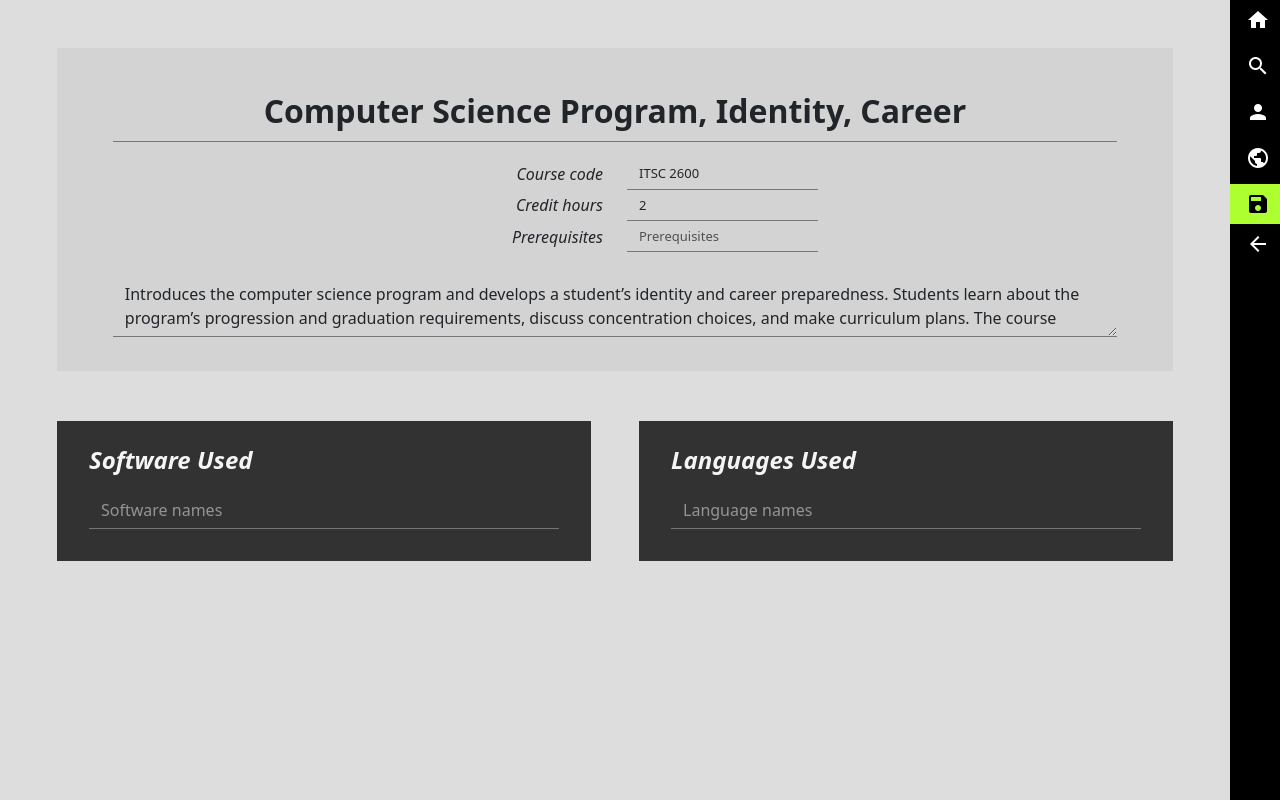
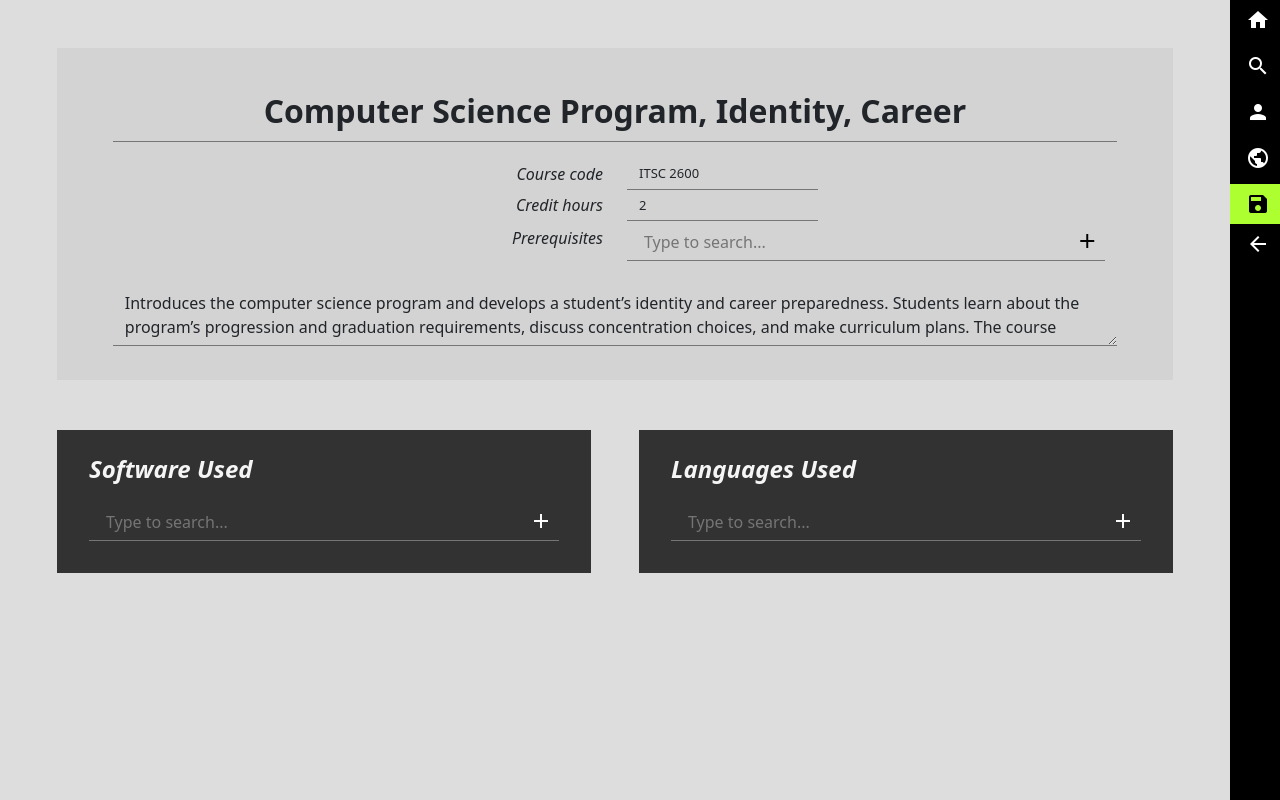
Before and after one commit to jeffreyalanwang/cheesecookie, a Flask app: page /course/7/edit in a window 1280 px wide. Run offline with Flask 2, Linux system fonts and the light colour scheme; data comes from the database, SQL or seed files in the repository.

Commit message:
add input for relational info in database pages. not implemented in backend

```diff
--- a/app.py
+++ b/app.py
@@ -230,8 +230,13 @@ def courseEditPage(id):
                             credit_hours=int(results["credit_hours"]),
                             description=results["description"])
 
+    all_course = db_access.allCourses(Course.id)
+    all_language = db_access.allLanguages(Language.id)
+    all_software = db_access.allSoftwares(Software.id)
     course = db_access.getCourse(id)
-    return render_template('database_edit/course_edit.html', course=course,languages=course.compatible_language, softwares=course.compatible_software, requires=course.course_requires)
+    return render_template('database_edit/course_edit.html', course=course,
+                           languages=course.compatible_language, softwares=course.compatible_software, requires=course.course_requires,
+                           all_course=all_course, all_language=all_language, all_software=all_software)
 
 @app.route('/language/<int:id>', methods=['GET'])
 def languagePage(id):
@@ -255,8 +260,13 @@ def languageEditPage(id):
             if imgFile.filename:
                 imgSave('language', id, imgFile)
 
+    all_course = db_access.allCourses(Course.id)
+    all_language = db_access.allLanguages(Language.id)
+    all_software = db_access.allSoftwares(Software.id)
     language = db_access.getLanguage(id)
-    return render_template('database_edit/language_edit.html', id=id, language=language,courses=language.compatible_course, softwares=language.compatible_software)
+    return render_template('database_edit/language_edit.html', id=id, language=language,
+                           courses=language.compatible_course, softwares=language.compatible_software,
+                           all_course=all_course, all_language=all_language, all_software=all_software)
 
 @app.route('/software/<int:id>', methods=['GET'])
 def softwarePage(id):
@@ -280,8 +290,13 @@ def softwareEditPage(id):
             if imgFile.filename:
                 imgSave('software', id, imgFile)
 
+    all_course = db_access.allCourses(Course.id)
+    all_language = db_access.allLanguages(Language.id)
+    all_software = db_access.allSoftwares(Software.id)
     software = db_access.getSoftware(id)
-    return render_template('database_edit/software_edit.html', id=id, software=software,languages=software.compatible_language, courses=software.compatible_course)
+    return render_template('database_edit/software_edit.html', id=id, software=software,
+                            languages=software.compatible_language, courses=software.compatible_course,
+                            all_course=all_course, all_language=all_language, all_software=all_software)
 
 # e.g. /software/1/guide/1
 # type can be language or software.
--- /dev/null
+++ b/static/css/chips.css
@@ -0,0 +1,60 @@
+.chips-input-container {
+    display: flex;
+    flex-wrap: wrap;
+    position: relative;
+}
+
+.chips-container {
+    display: flex;
+    gap: 10px;
+}
+
+.chip {
+    cursor: pointer;
+    padding-left: .5rem;
+    display: flex;
+    align-items: center;
+    color: black;
+    background-color: #f0f0f0;
+    gap: 5px;
+    white-space:nowrap
+}
+.close-icon {
+    font-weight: bold;
+    color: red;
+    padding-right: .6rem;
+}
+
+.chip-form {
+    display: flex;
+    flex-grow: 100;
+}
+.chip-form .chip-input {
+    margin-left: 5px;
+    margin-top: 3px;
+    color: white;
+    background: none;
+    border: none;
+    padding: 0;
+    width: 100%;
+}
+.chip-form .chip-input:focus {
+    outline: none;
+}
+.chip-form button {
+    border: none;
+    background: none;
+    color: white;
+    cursor: pointer;
+
+    position:absolute;
+    bottom:0;
+    right:0;
+}
+
+#details .chip-input {
+    color: black;
+}
+#details button {
+    color: black;
+}
--- /dev/null
+++ b/static/js/chips.js
@@ -0,0 +1,109 @@
+// taken from
+// https://www.geeksforgeeks.org/how-to-create-a-chips-component-using-html-css-javascript
+
+function addOption(id, dataList) {
+    dataList.children("[data-id=" + id + "]").prop("disabled", false);
+}
+
+function removeOption(id, dataList) {
+    dataList.children("[data-id=" + id + "]").prop("disabled", true);
+}
+
+// Function to create a new chip
+function createChip(name, id, containerClass) {
+    const dataList = $( "datalist", $(containerClass).parent() );
+    $(containerClass)
+        // add chip element
+        .append($('<div></div>')
+        .addClass("chip")
+            // add chip's name element
+            .append($('<div></div>')
+            .addClass("chip-name")
+            .text(name)
+            .attr("data-id", id)
+            )
+            // add chip's remove button
+            .append($('<div></div>')
+            .addClass("close-icon")
+            .text("x")
+            )
+        .click(function () {
+            addOption(id, dataList);
+            $(this).remove();
+        })
+        );
+    removeOption(id, dataList);
+}
+
+function chipId(name, dataList) {
+    let id = -1;
+    dataList.children('option').each(function () {
+        if (this.value === name) {
+            id = $(this).attr("data-id");
+        }
+    });
+    return id;
+}
+
+function validChip(name, dataList) {
+    let sentinel = false;
+    dataList.children('option').each(function () {
+        if (this.value === name) {
+            sentinel = true;
+        }
+    });
+    return sentinel;
+}
+
+function plusButtonColor(color, button, speed) {
+
+    let inTrans, outTrans, waitTime;
+    switch (speed) {
+        case 1:
+            inTrans = "0.25s ease";
+            outTrans = "0.3s linear";
+            waitTime = 800;
+            break;
+        case 2:
+            inTrans = "0s ease";
+            outTrans = "0.75s linear";
+            waitTime = 200;
+            break;
+        default:
+            console.log("issue 21439812734");
+      }
+
+    button.stop();
+    button.css({"color": color, "transition":"color " + inTrans});
+    setTimeout(function () {
+        button.css({"color": "unset", "transition":"color " + outTrans});
+    }, waitTime);
+}
+
+$(document).ready(function($)
+{
+    // Handle chips form submission
+    $("button", ".chip-form").click(function(){
+        const nameInput = $(".chip-input", $(this).parent())
+        const name = nameInput.val().trim();
+        const dataList = $('dataList', $(this).parent())
+        if (name !== "" && validChip(name, dataList)) {
+            plusButtonColor("#66FF00", $(this), 2);
+
+            let containerClass = "";
+            $(this).parent()[0].classList.values().forEach(element => {
+                className = element;
+                if (className == "chip-form") {
+                    className = "chips-container";
+                }
+                containerClass += "." + className;
+            });
+
+            createChip(name, chipId(name, dataList), containerClass);
+
+            nameInput.val("");
+        } else { // invalid chip name input
+            plusButtonColor("red", $(this), 1);
+        }
+    });
+});
--- a/static/js/form_submit.js
+++ b/static/js/form_submit.js
@@ -5,16 +5,39 @@ $(document).ready(function($)
             event.preventDefault();
 
             // collect all form responses
-            //var data = {'submit': true};
             var data = new FormData();
 
-            $(':input', 'form').each(function(){
+            // collect data from input and textarea elements
+            $(':input[form="main-form"]', 'form[id="main-form"]').each(function(){
                 if ($(this).attr('type') === "file") { // for image uploads
                     data.append($(this).attr('id'), $(this).prop('files')[0])
                 } else {
                     data.append($(this).attr('id'), $(this).val());
                 }
             });
+
+            // collect data from chip-based inputs
+            var course_ids = []; // when corresponds to page, this is a list of courses that this course requires
+            $('.chip-name', '.course-chips').each(function(){
+                course_ids.push($(this).attr("data-id"));
+            });
+            if (course_ids.length > 0) {
+                data.append("course_ids", course_ids);
+            }
+            var software_ids = [];
+            $('.chip-name', '.software-chips').each(function(){
+                software_ids.push($(this).attr("data-id"));
+            });
+            if (software_ids.length > 0) {
+                data.append("software_ids", software_ids);
+            }
+            var language_ids = [];
+            $('.chip-name', '.language-chips').each(function(){
+                language_ids.push($(this).attr("data-id"));
+            });
+            if (language_ids.length > 0) {
+                data.append("language_ids", language_ids);
+            }
 
             console.log("Form data: ");
             for (var pair of data.entries()) {
--- a/templates/base.html
+++ b/templates/base.html
@@ -19,7 +19,7 @@
         <a class="nav-link" data-bs-toggle="tooltip" title="Profile" href="/profile"><i class="material-icons">person</i></a>
         <a class="nav-link" data-bs-toggle="tooltip" title="Explore" href="/explore"><i class="material-icons">public</i></a>
         <a class="nav-link" data-bs-toggle="tooltip" title="Edit this page" href="{{ url_for( request.endpoint, **request.view_args)}}/edit" id="edit_button"><i class="material-icons">edit</i></a>
-        <button type="submit" class="nav-link btn btn-primary" data-bs-toggle="tooltip" title="Save changes" id="save_button"><i class="material-icons">save</i></button>
+        <button type="submit" form="main-form" class="nav-link btn btn-primary" data-bs-toggle="tooltip" title="Save changes" id="save_button"><i class="material-icons">save</i></button>
         <a class="nav-link" data-bs-toggle="tooltip" title="Back to viewing" href="{{ "/".join(url_for( request.endpoint, **request.view_args).split("/")[:-1]) }}" id="back_button"><i class="material-icons">arrow_back</i></a>
     </nav>
 
--- a/templates/database_edit/course_edit.html
+++ b/templates/database_edit/course_edit.html
@@ -12,10 +12,11 @@
 <title>Edit: {{ course.title }}</title>
 <link rel="stylesheet" href="{{ url_for('static', filename='css/database_page.css') }}">
 <link rel="stylesheet" href="{{ url_for('static', filename='css/database_edit_page.css') }}">
+<link rel="stylesheet" href="{{ url_for('static', filename='css/chips.css') }}">
 {% endblock %}
 
-{% block top %}<form>{% endblock %}
-{% block bottom %}<form>{% endblock %}
+{% block top %}<form id="main-form">{% endblock %}
+{% block bottom %}</form>{% endblock %}
 
 {% block body %}
 
@@ -26,7 +27,7 @@
         <div class="col"> <div id="details" class="overflow-auto">
 
             <!-- Title -->
-            <input type="text" class="form-control info_title mb-3" id="title"
+            <input type="text" form="main-form" class="form-control info_title mb-3" id="title"
                 {% if course.title is not none %} value="{{ course.title }}" {% endif %}
                 placeholder="Course title">
 
@@ -38,7 +39,7 @@
                         Course code
                     </div>
                     <div class="col-sm-6 info_text">
-                        <input type="text" class="form-control infoInput" id="course_code"
+                        <input form="main-form" type="text" class="form-control infoInput" id="course_code"
                         {% if course.course_code is not none %} value="{{ course.course_code }}" {% endif %}
                         placeholder="Course code">
                     </div>
@@ -49,29 +50,39 @@
                         Credit hours
                     </div>
                     <div class="col-sm-6 info_text">
-                        <input type="text" class="form-control infoInput" id="credit_hours"
+                        <input form="main-form" type="text" class="form-control infoInput" id="credit_hours"
                         {% if course.credit_hours is not none %} value="{{ course.credit_hours }}" {% endif %}
                         placeholder="Credit hours">
                     </div>
                 </div>
 
                 <div class="row d-flex align-items-center">
-                    <div class="col-sm-6 info_category">
+                    <div class="col-sm-6 info_category" style="align-self: flex-start; padding-top:5px;">
                         Prerequisites
                     </div>
                     <div class="col-sm-6 info_text">
-                        <input type="text" class="form-control infoInput" id="course_requires"
-                        {% if course is not none and requires|length >= 1  %}value=
-                        "{% for i in range(0,requires|length) %}{{ requires[i].course_code }}{% if i != requires|length-1 %}, {% endif %}{% endfor %}"
-                        {% endif %}
-                        placeholder="Prerequisites">
+                        <div class="course-chips chips-input-container form-control">
+                            <div class="course-chips chips-container"> </div>
+
+                            <div class="course-chips chip-form">
+                                <input list="course-options" placeholder="Type to search..." class="chip-input">
+                                <datalist id="course-options">
+                                    {% for i in range(0,all_course|length) %}
+                                        <option value="{{ all_course[i].course_code }}" data-id="{{ all_course[i].id }}">
+                                    {% endfor %}
+                                </datalist>
+
+                                <button type="button"><i class="material-icons">add</i></button>
+                            </div>
+
+                        </div>
                     </div>
                 </div>
 
             </div>
 
             <!-- Description -->
-            <textarea type="text" class="form-control mt-4" id="description" placeholder="Course description">{% if course.description is not none %}{{ course.description }}{% endif %}</textarea>
+            <textarea form="main-form" type="text" class="form-control mt-4" id="description" placeholder="Course description">{% if course.description is not none %}{{ course.description }}{% endif %}</textarea>
 
         </div> </div>
 
@@ -82,17 +93,41 @@
         <div class="col-xl-6"> <div class="links-box">
             <h>Software Used</h>
 
-            <input type="text" class="form-control" id="softwares"
-                value="{% for i in range(0,softwares|length) %}{{ softwares[i].name }}{% if i != softwares|length-1 %}, {% endif %}{% endfor %}"
-                placeholder="Software names">
+            <div class="software-chips chips-input-container form-control">
+                <div class="software-chips chips-container"> </div>
+
+                <div class="software-chips chip-form">
+                    <input list="software-options" placeholder="Type to search..." class="chip-input">
+                    <datalist id="software-options">
+                        {% for i in range(0,all_software|length) %}
+                            <option value="{{ all_software[i].name }}" data-id="{{ all_software[i].id }}">
+                        {% endfor %}
+                    </datalist>
+
+                    <button type="button"><i class="material-icons">add</i></button>
+                </div>
+
+            </div>
         </div> </div>
 
         <div class="col-xl-6"> <div class="links-box">
             <h>Languages Used</h>
 
-            <input type="text" class="form-control" id="languages"
-                value="{% for i in range(0,languages|length) %}{{ languages[i].name }}{% if i != languages|length-1 %}, {% endif %}{% endfor %}"
-                placeholder="Language names">
+            <div class="language-chips chips-input-container form-control">
+                <div class="language-chips chips-container"> </div>
+
+                <div class="language-chips chip-form">
+                    <input list="language-options" placeholder="Type to search..." class="chip-input">
+                    <datalist id="language-options">
+                        {% for i in range(0,all_language|length) %}
+                            <option value="{{ all_language[i].name }}" data-id="{{ all_language[i].id }}">
+                        {% endfor %}
+                    </datalist>
+
+                    <button type="button"><i class="material-icons">add</i></button>
+                </div>
+
+            </div>
         </div> </div>
 
     </div>
@@ -102,6 +137,20 @@
 {% endblock %}
 
 {% block scripts %}
+<!-- Enable functionality for chip-based entry; goes with chips.css in head block -->
+<script src="{{ url_for('static', filename='js/chips.js') }}"></script>
+<!-- Add placeholder chips at load time -->
+<script>
+    {% for i in range(0,requires|length) %}
+        createChip("{{ requires[i].course_code }}", {{ requires[i].id }}, ".chips-container" + ".course-chips");
+    {% endfor %}
+    {% for i in range(0,softwares|length) %}
+        createChip("{{ softwares[i].name }}", {{ softwares[i].id }}, ".chips-container" + ".software-chips");
+    {% endfor %}
+    {% for i in range(0,languages|length) %}
+        createChip("{{ languages[i].name }}", {{ languages[i].id }}, ".chips-container" + ".language-chips");
+    {% endfor %}
+</script>
 <!-- Will submit POST data with an entry for each form element ID -->
 <script src="{{ url_for('static', filename='js/form_submit.js') }}"></script>
 {% endblock %}
```
Also changed, not shown: templates/database_edit/language_edit.html (+50 -14 lines), templates/database_edit/software_edit.html (+50 -14 lines).
